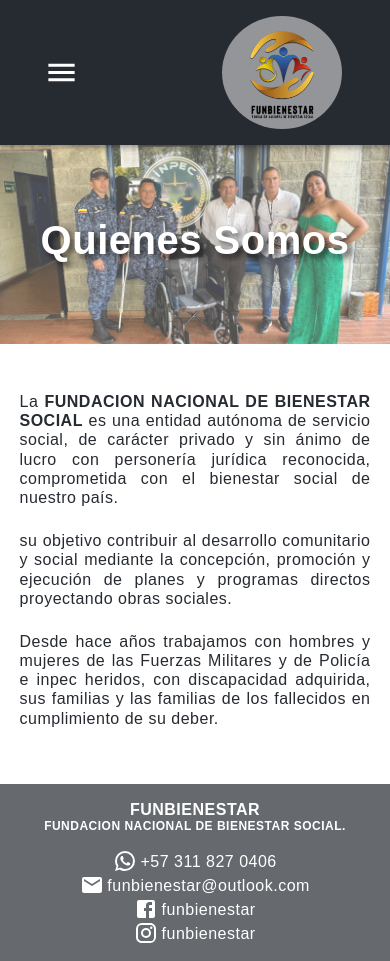
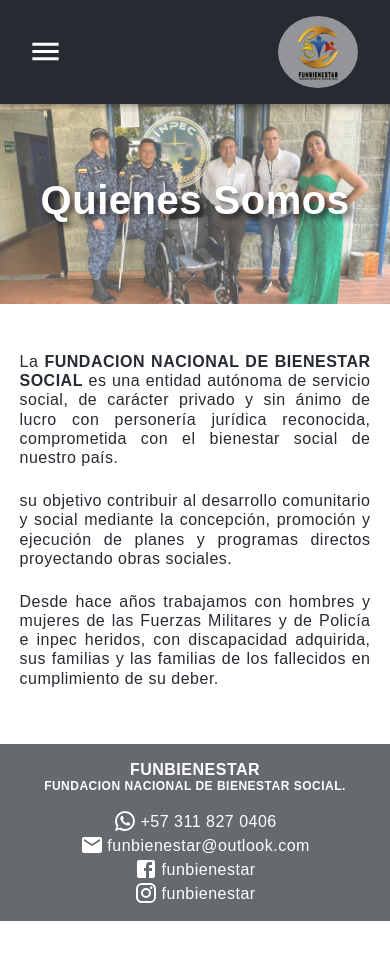
Before and after one commit to bholguin/funbienestar, a React (Create React App) app: page /nosotros in a window 390 px wide. After the commit the page ends 921 px from the top, so only its background shows below. Built offline with nearby package versions, Linux system fonts and the light colour scheme.

Commit message:
fix logo size

```diff
--- a/src/components/Header/Header.styles.ts
+++ b/src/components/Header/Header.styles.ts
@@ -6,8 +6,8 @@
         display: 'flex',
         justifyContent: 'space-between',
         alignItems: 'center',
-        paddingLeft: '3rem !important',
-        paddingRight: '3rem !important',
+        paddingLeft: '2rem !important',
+        paddingRight: '2rem !important',
         paddingTop: '1rem',
         paddingBottom: '1rem',
         [theme.breakpoints.up('md')]: {
@@ -23,9 +23,9 @@
     }))
 
     export const ImageStyled = styled('img')(({theme}) => ({
-        width: '80px',
-        [theme.breakpoints.up('sm')]: {
-            width: '100px'
+        width: '50px',
+        [theme.breakpoints.up('md')]: {
+            width: '80px'
         }
     }))
 }
--- a/src/components/Header/Header.tsx
+++ b/src/components/Header/Header.tsx
@@ -80,7 +80,7 @@
                             display: 'flex',
                             padding: '.1rem',
                             background: 'rgba(255, 255, 255, 0.5)',
-                            width: { xs: '120px', sm: '150px' },
+                            width: { xs: '80px', md: '120px' },
                             borderRadius: '50%',
                             justifyContent: 'center',
                             alignItems: 'center',
--- a/src/layout/Layout.styles.ts
+++ b/src/layout/Layout.styles.ts
@@ -2,14 +2,14 @@
 
 export namespace Styled {
     export const LayoutStyled = styled(Box)(({theme}) => ({
-        paddingTop: '9rem',
+        paddingTop: '6.5rem',
         width: '100%',
         display: 'flex',
         flexDirection: 'column',
         alignItems: 'center',
         minHeight: '85vh',
-        [theme.breakpoints.up('sm')]: {
-            paddingTop: '10.6rem',
+        [theme.breakpoints.up('md')]: {
+            paddingTop: '9rem',
         }
     }))
 }
--- a/src/pages/nosotros/Nosotros.tsx
+++ b/src/pages/nosotros/Nosotros.tsx
@@ -1,15 +1,5 @@
-import { Box, List, ListItem, ListItemText, Typography, styled } from "@mui/material"
+import { Box, Typography } from "@mui/material"
 import { useEffect } from "react"
-
-const ImageStyled = styled('img')(({ theme }) => ({
-    width: '350px',
-    height: '400px',
-    borderRadius: '10%',
-    boxShadow: '10px 15px 59px -8px rgba(0,0,0,0.74)',
-    [theme.breakpoints.up('lg')]: {
-        width: '700px'
-    }
-}))
 
 export const Nosotros = () => {
     useEffect(() => {
--- a/src/pages/nuestros-programas/NuestrosProgramas.tsx
+++ b/src/pages/nuestros-programas/NuestrosProgramas.tsx
@@ -1,4 +1,4 @@
-import { Box, List, ListItem, ListItemText, styled, Typography } from "@mui/material"
+import { Box, List, ListItem, styled, Typography } from "@mui/material"
 import { useEffect } from "react"
 
 const ListItemStyled = styled(ListItem)({
```
